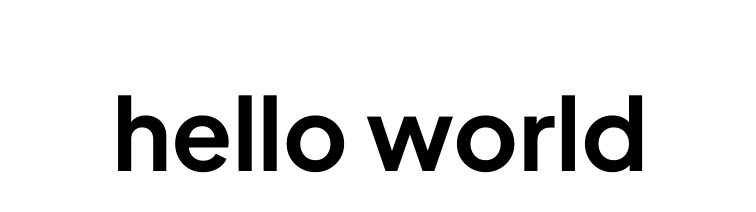
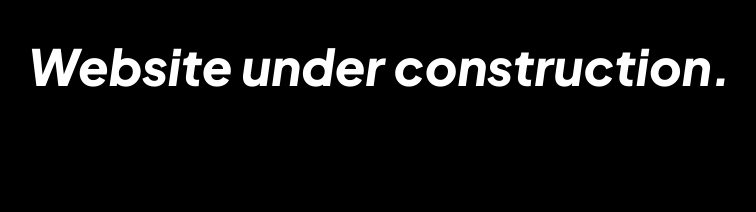
Before and after one commit to Nymone/Weyn, a plain HTML site: page index.html in a window 1280 px wide. Shown: the whole page, without its empty margins (260-1016 px from the left). Drawn offline with Linux system fonts and the light colour scheme.

Commit message:
baby steps x2

```diff
--- a/index.html
+++ b/index.html
@@ -36,7 +36,7 @@
         <!--[if lt IE 7]>
             <p class="browsehappy">You are using an <strong>outdated</strong> browser. Please <a href="#">upgrade your browser</a> to improve your experience.</p>
         <![endif]-->
-        <h1>hello world</h1>
+        <h1 class="under-construction">Website under construction.</h1>
 
     </body>
 </html>
--- a/styles.css
+++ b/styles.css
@@ -1,7 +1,14 @@
 @import url('https://fonts.googleapis.com/css2?family=Plus+Jakarta+Sans:ital,wght@0,200..800;1,200..800&display=swap');
 
 body {
+    background-color: black;
+}
+
+.under-construction {
     font-family: 'Plus Jakarta Sans', 'sans-serif';
     text-align: center;
     font-size: 50px;
+    color: white;
+    font-weight: 900;
+    font-style: italic;
 }
```
